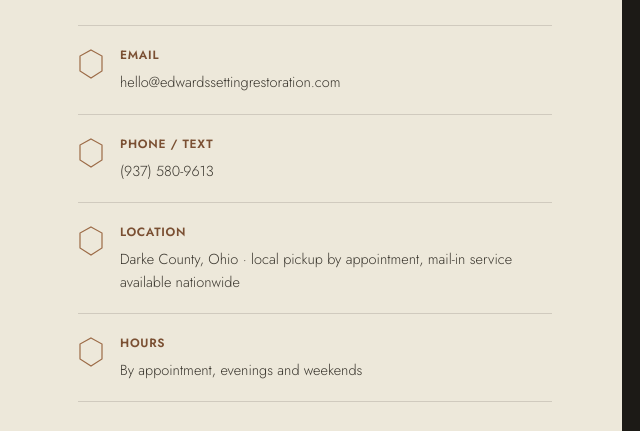
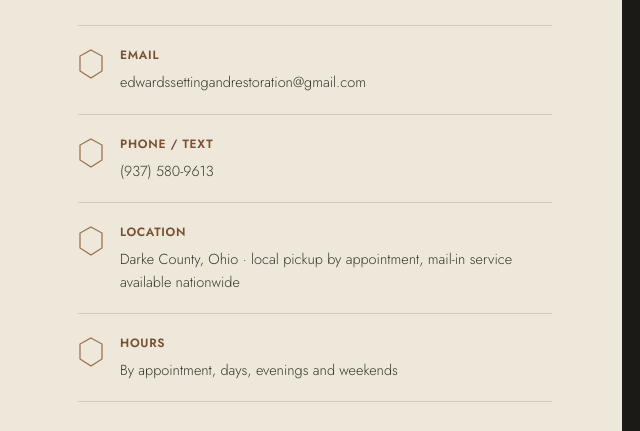
Before and after one commit to EdwardsSettingRestoration/EdwardsSetting-Restoration, a plain HTML site: page index.html in a window 1280 px wide. Both pictures are taken after a click on the link "START A QUOTE". Shown: the part 305-736 px from the top of the page, 0-640 px from the left. Drawn offline with nearby package versions, Linux system fonts and the light colour scheme.

Commit message:
Update index.html

```diff
--- a/index.html
+++ b/index.html
@@ -536,7 +536,7 @@
           <div class="p-caption"><h4>Pav&eacute; Halo Setting</h4><p>14k gold, 32-stone halo</p></div>
         </div>
       </div>
-      <div class="portfolio-note"><b>Note:</b> These tiles are placeholders standing in for real photography. Swap them out with before/after shots of finished pieces as they're photographed &mdash; that's what will sell the work here.</div>
+      <div class="portfolio-note"><b>Note:</b> These tiles are placeholders standing in for real photography.</div>
     </div>
   </section>
 </div>
@@ -552,7 +552,7 @@
 
         <div class="info-block">
           <svg class="info-mark" viewBox="0 0 26 30"><polygon points="13,1 24,7 24,22 13,29 2,22 2,7" fill="none" stroke="#9C6B47" stroke-width="1.2"/></svg>
-          <div><h4>Email</h4><p>hello@edwardssettingrestoration.com</p></div>
+          <div><h4>Email</h4><p>edwardssettingandrestoration@gmail.com</p></div>
         </div>
         <div class="info-block">
           <svg class="info-mark" viewBox="0 0 26 30"><polygon points="13,1 24,7 24,22 13,29 2,22 2,7" fill="none" stroke="#9C6B47" stroke-width="1.2"/></svg>
@@ -564,7 +564,7 @@
         </div>
         <div class="info-block">
           <svg class="info-mark" viewBox="0 0 26 30"><polygon points="13,1 24,7 24,22 13,29 2,22 2,7" fill="none" stroke="#9C6B47" stroke-width="1.2"/></svg>
-          <div><h4>Hours</h4><p>By appointment, evenings and weekends</p></div>
+          <div><h4>Hours</h4><p>By appointment, days, evenings and weekends</p></div>
         </div>
       </div>
 
```
